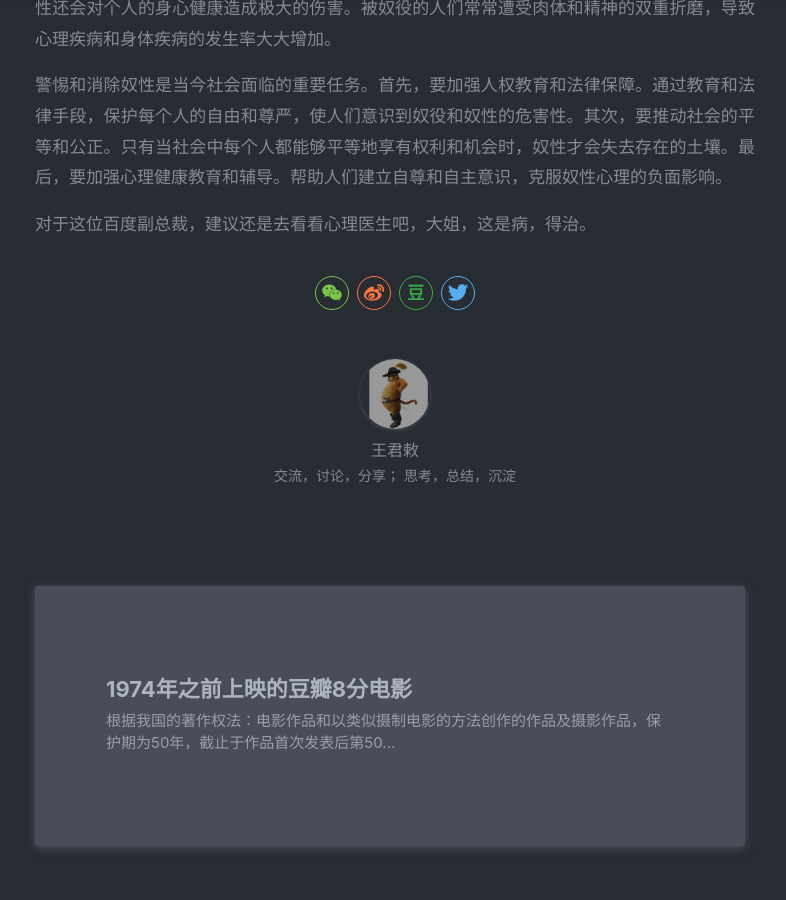
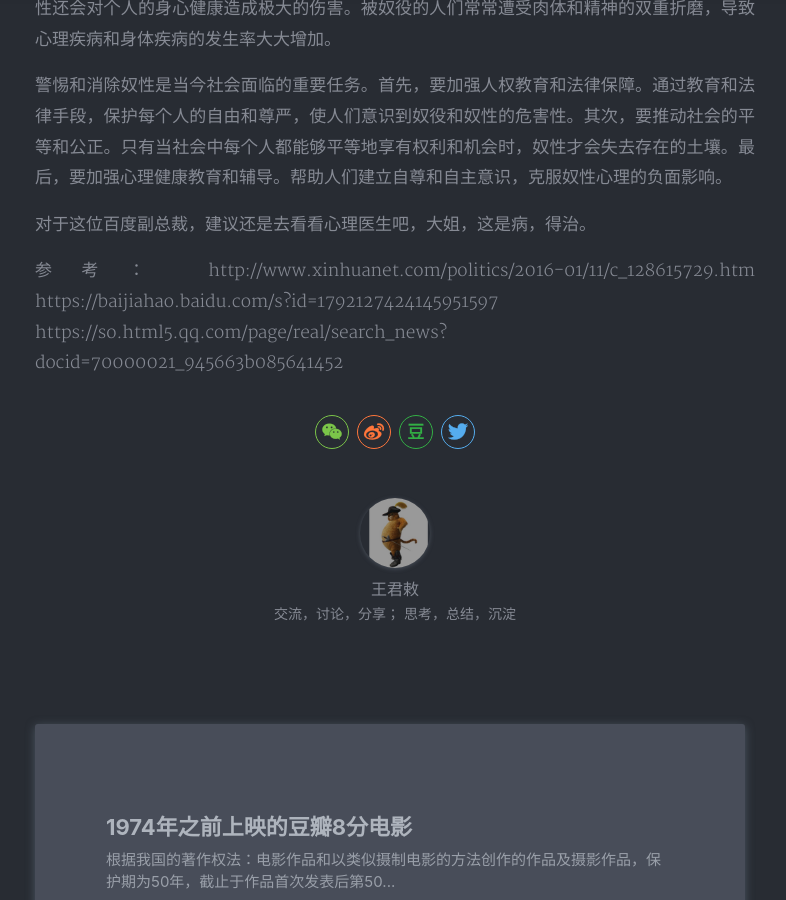
Before and after one commit to stardust1900/stardust1900.github.io, a Jekyll site: the page built from _posts/2024-05-08-go-to-hell-minions.md, in a window 1280 px wide and 900 px high, scrolled down 1776 px. Shown: the whole window, without its empty margins (245-1031 px from the left). Built offline with Jekyll 4.4.1, drawn with Linux system fonts in a browser that asks for light colours; nearby versions of some CDN libraries; comment, search, counter and statistics services are not loaded; a style sheet for code colours, icons or effects is not loaded.

Commit message:
呸，你个狗奴才

```diff
--- a/_posts/2024-05-08-go-to-hell-minions.md
+++ b/_posts/2024-05-08-go-to-hell-minions.md
@@ -35,3 +35,8 @@ tags: [社会热点]
 警惕和消除奴性是当今社会面临的重要任务。首先，要加强人权教育和法律保障。通过教育和法律手段，保护每个人的自由和尊严，使人们意识到奴役和奴性的危害性。其次，要推动社会的平等和公正。只有当社会中每个人都能够平等地享有权利和机会时，奴性才会失去存在的土壤。最后，要加强心理健康教育和辅导。帮助人们建立自尊和自主意识，克服奴性心理的负面影响。
 
 对于这位百度副总裁，建议还是去看看心理医生吧，大姐，这是病，得治。
+
+参考：
+http://www.xinhuanet.com/politics/2016-01/11/c_128615729.htm
+https://baijiahao.baidu.com/s?id=1792127424145951597
+https://so.html5.qq.com/page/real/search_news?docid=70000021_945663b085641452
```
